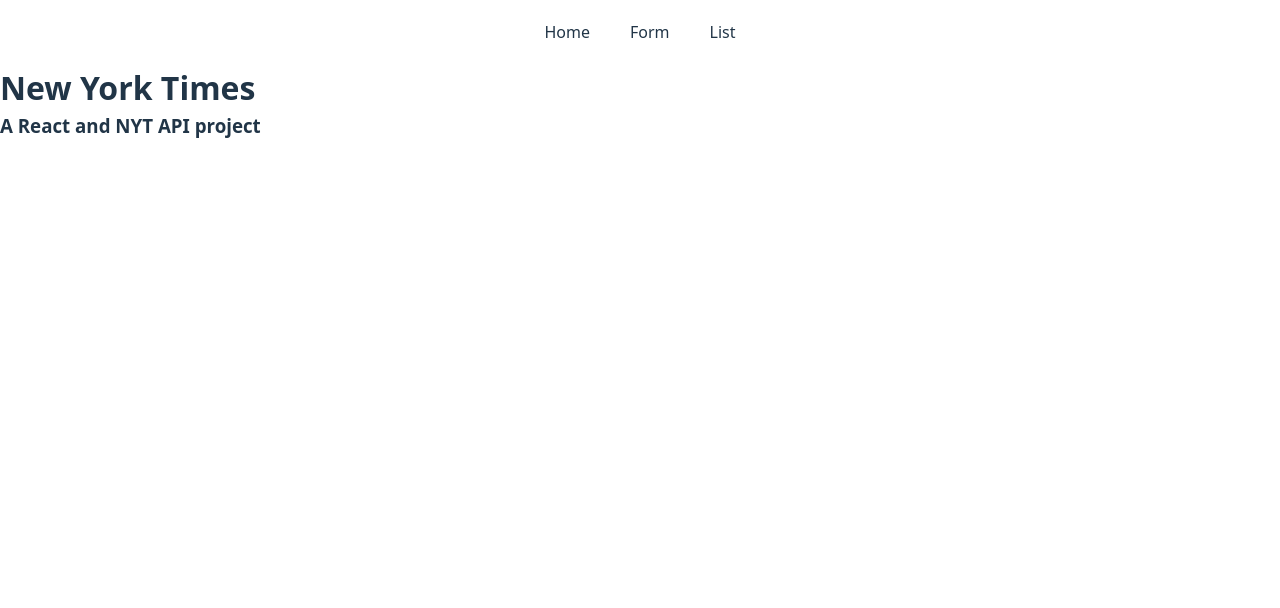
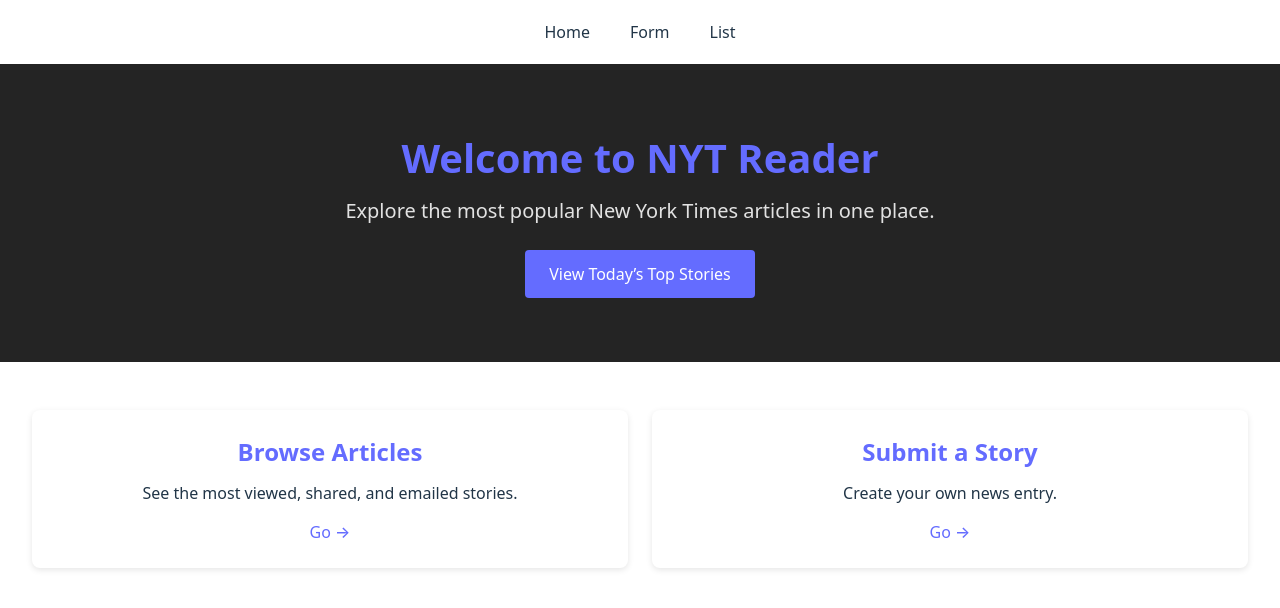
Before and after one commit to egoitzaulestia/nyt-news, a React (Vite) app: page / in a window 1280 px wide. Shown: the top 608 px of the page. Built offline with nearby package versions, Linux system fonts and the light colour scheme.

Commit message:
Home styles created

```diff
--- /dev/null
+++ b/src/assets/styles/layout/_home.scss
@@ -0,0 +1,83 @@
+@use "../abstracts/variables";
+
+.home {
+  &__hero {
+    text-align: center;
+    padding: 4rem 1rem;
+    background-color: variables.$color-bg-dark;
+    color: variables.$color-text-light;
+
+    .home__title {
+      font-size: 2.5rem;
+      margin-bottom: 0.5rem;
+      color: variables.$color-primary;
+    }
+
+    .home__subtitle {
+      font-size: 1.25rem;
+      margin-bottom: 1.5rem;
+    }
+
+    .home__cta {
+      display: inline-block;
+      padding: 0.75rem 1.5rem;
+      background: variables.$color-primary;
+      color: variables.$color-bg-light;
+      border-radius: 4px;
+      text-decoration: none;
+      font-weight: 500;
+      transition: background 0.2s;
+
+      &:hover {
+        background: variables.$color-primary-hover;
+      }
+    }
+  }
+
+  &__features {
+    display: grid;
+    grid-template-columns: 1fr;
+    gap: 1.5rem;
+    padding: 2rem 1rem;
+
+    @media (min-width: 600px) {
+      grid-template-columns: repeat(2, 1fr);
+      padding: 3rem 2rem;
+    }
+  }
+
+  &__card {
+    background-color: variables.$color-bg-light;
+    color: variables.$color-text-dark;
+    border-radius: 8px;
+    padding: 1.5rem;
+    box-shadow: 0 2px 6px rgba(0, 0, 0, 0.1);
+    text-align: center;
+    transition: transform 0.2s, box-shadow 0.2s;
+
+    h2 {
+      margin-bottom: 0.75rem;
+      color: variables.$color-primary;
+    }
+
+    p {
+      margin-bottom: 1rem;
+      line-height: 1.4;
+    }
+
+    .home__link {
+      font-weight: 500;
+      color: variables.$color-primary;
+      text-decoration: none;
+
+      &:hover {
+        text-decoration: underline;
+      }
+    }
+
+    &:hover {
+      transform: translateY(-4px);
+      box-shadow: 0 4px 12px rgba(0, 0, 0, 0.15);
+    }
+  }
+}
--- a/src/pages/Home.jsx
+++ b/src/pages/Home.jsx
@@ -1,9 +1,41 @@
+// src/pages/Home.jsx
+import { Link } from "react-router-dom";
+
 const Home = () => {
   return (
-    <>
-      <h1>New York Times</h1>
-      <h3>A React and NYT API project</h3>
-    </>
+    // <>
+    //   <h1>New York Times</h1>
+    //   <h3>A React and NYT API project</h3>
+    // </>
+    <main className="home">
+      <section className="home__hero">
+        <h1 className="home__title">Welcome to NYT Reader</h1>
+        <p className="home__subtitle">
+          Explore the most popular New York Times articles in one place.
+        </p>
+        <Link to="/list" className="home__cta">
+          View Today’s Top Stories
+        </Link>
+      </section>
+
+      <section className="home__features">
+        <article className="home__card">
+          <h2>Browse Articles</h2>
+          <p>See the most viewed, shared, and emailed stories.</p>
+          <Link to="/list" className="home__link">
+            Go →
+          </Link>
+        </article>
+
+        <article className="home__card">
+          <h2>Submit a Story</h2>
+          <p>Create your own news entry.</p>
+          <Link to="/form" className="home__link">
+            Go →
+          </Link>
+        </article>
+      </section>
+    </main>
   );
 };
 
```
Also changed, not shown: src/assets/styles/main.scss (+1 -10 lines), src/components/NewsList/NewsList.jsx (+0 -13 lines).
